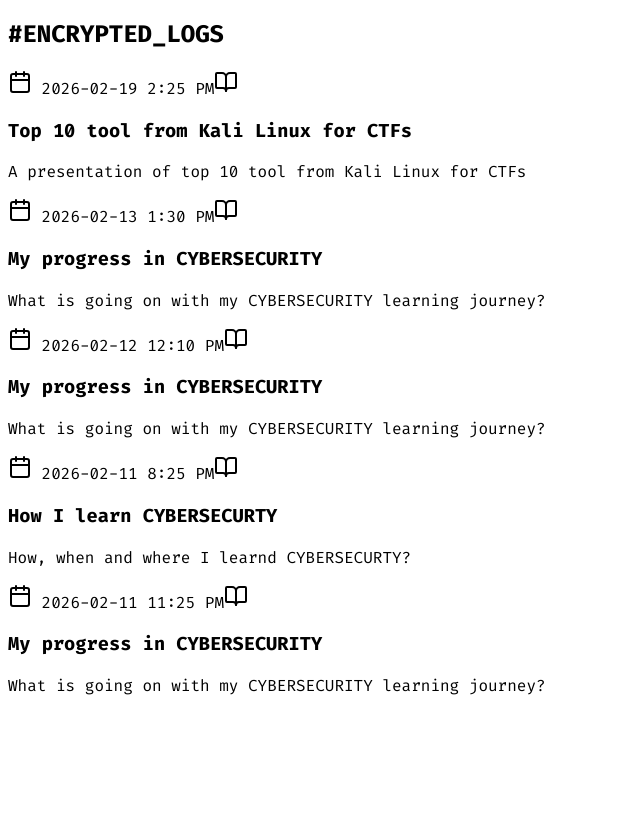
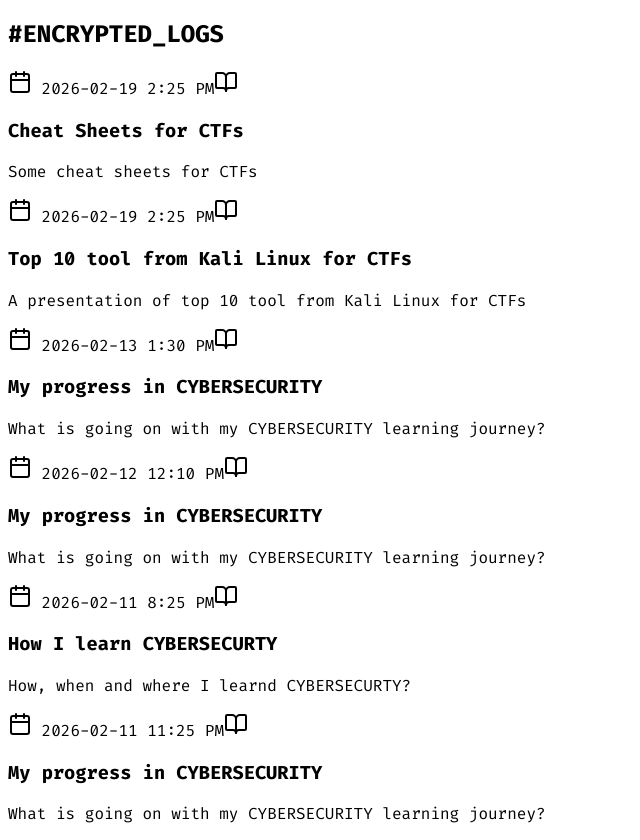
Before and after one commit to SerafimLupan/Serafim_Lupan-v2, a React (Vite) app in the folder client/: page /blog in a window 1280 px wide. Shown: the part 898-1738 px from the top of the page, without its empty margins (0-640 px from the left). Before the commit the page ends 1610 px from the top, so only its background shows below. Built offline with nearby package versions, Linux system fonts and the light colour scheme; a web font is replaced by a local one.

Commit message:
Update blog.tsx

```diff
--- a/client/src/pages/blog.tsx
+++ b/client/src/pages/blog.tsx
@@ -19,6 +19,28 @@ interface BlogPost {
 }
 
 const BLOG_POSTS: BlogPost[] = [
+  {
+    id: "6",
+    title: "Cheat Sheets for CTFs",
+    date: "2026-02-19 2:25 PM",
+    summary: "Some cheat sheets for CTFs",
+    content: `
+Capturing the Flag (CTF) is as much about having the right commands at your fingertips as it is about problem-solving. Since you can't memorize everything, a good "cheat sheet" is really a collection of specialized lists.
+
+\n\n --- \n\n
+
+A useful list of resources:
+  * **[volatility](https://github.com/volatilityfoundation/volatility)**
+  * **[Web-CTF-Cheatsheet](https://github.com/w181496/Web-CTF-Cheatsheet)**
+  * **[XSS-LOADER](https://github.com/capture0x/XSS-LOADER)**
+  * **[reverse-engineering](https://github.com/wtsxDev/reverse-engineering)**
+  * **[CTF-Katana](https://github.com/JohnHammond/ctf-katana)**
+  * **[PayloadsAllTheThings](https://github.com/swisskyrepo/PayloadsAllTheThings)**
+  * **[CTF-CheatSheet](https://github.com/RajChowdhury240/CTF-CheatSheet)**
+  * **[HackTricks](https://book.hacktricks.wiki/en/index.html)**
+  * **[GTFOBins](https://gtfobins.org/)**
+  `
+  },
   {
     id: "5",
     title: "Top 10 tool from Kali Linux for CTFs ",
```
